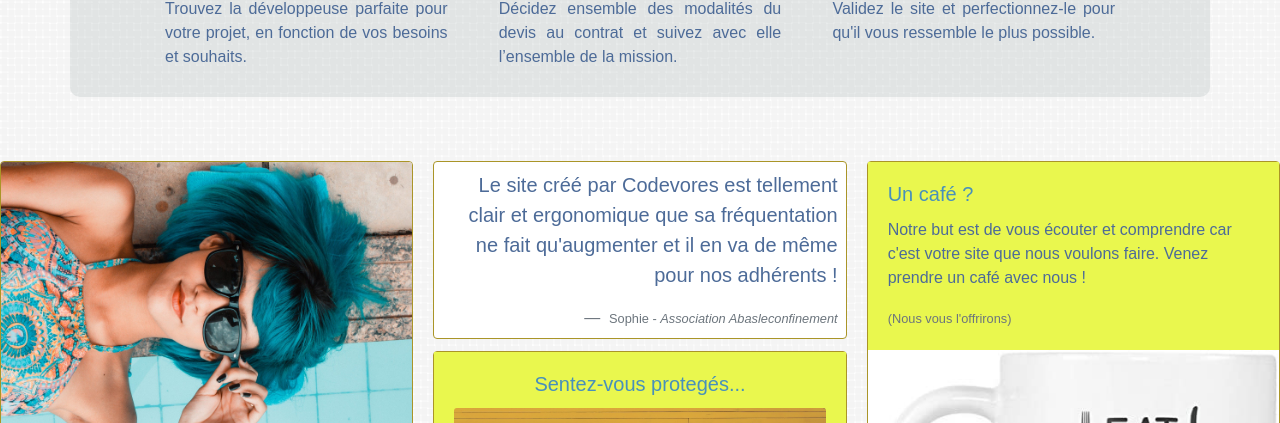
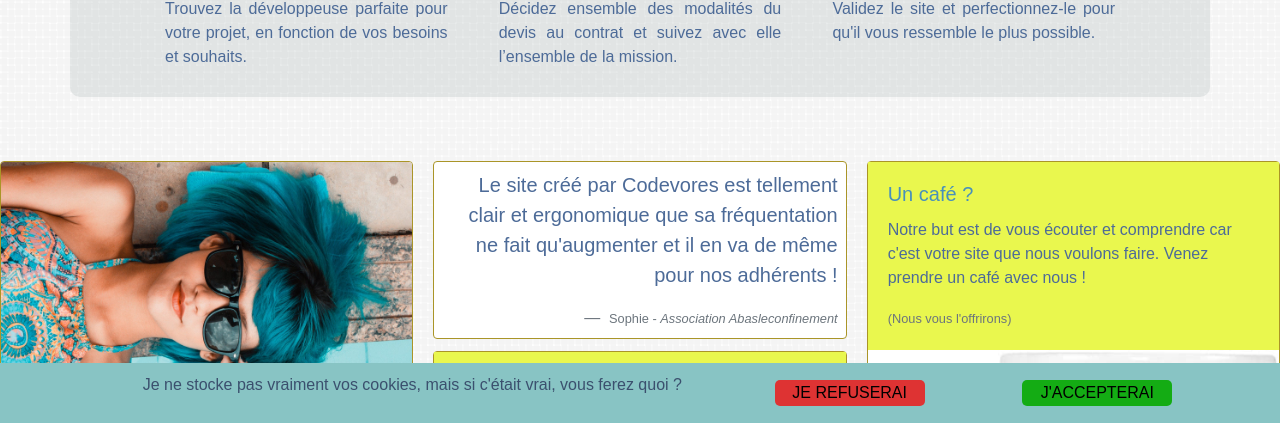
Before and after one commit to silviacec/Codevores, a plain HTML site: page index.html in a window 1280 px wide. Shown: the part 377-800 px from the top of the page. Drawn offline with Linux system fonts and the light colour scheme; a web font is replaced by a local one.

Commit message:
add cookies banner

```diff
--- a/assets/css/style.css
+++ b/assets/css/style.css
@@ -481,3 +481,45 @@ fieldset {
 li h4{
   text-align: left;
 }
+/* Cookies banner*********************************************************** */
+.banner-cookies{
+  height: auto;
+  width: 100%;
+  background-color: #88c4c4;
+  display: flex;
+  padding: 10px 15px 10px 15px;
+  align-items: center;
+  position: fixed;
+  bottom: 0;
+  justify-content: space-evenly;
+}
+.button-cookies-yes{
+  height: auto;
+  width:150px;
+  background-color: #14ac14;
+  border: none;
+  border-radius: 5px;
+  cursor: pointer;
+  margin:5px;
+}
+.button-cookies-no{
+  height: auto;
+  width:150px;
+  background-color: #de3333;
+  border: none;
+  border-radius: 5px;
+  cursor: pointer;
+  margin:5px;
+}
+.cookies-text{
+  /* flex-grow: 1; */
+  margin-left: 40px;
+}
+section>p{
+  color:#3b506e;
+}
+@media screen and (max-width: 500px){
+  .banner-cookies{
+    display: block;
+  }
+}
--- a/index.html
+++ b/index.html
@@ -221,7 +221,11 @@
         </div>
         <p class="copyright">Codevores ©2020 • Mentions légales • CGU/CGV • Création CekCek :-) </p>
       </footer>
-
+      <section class="banner-cookies">
+        <p class="cookies-text">Je ne stocke pas vraiment vos cookies, mais si c'était vrai, vous ferez quoi&nbsp?</p>
+      <button class="button-cookies-no" onclick="if (confirm('Bon choix. Mais êtes vous sûr?')) {document.querySelector('.banner-cookies').remove()}" type="button" name="button">JE REFUSERAI</button>
+        <button class="button-cookies-yes" onclick="{document.querySelector('.banner-cookies').remove()}" type="button" name="button">J'ACCEPTERAI</button>
+      </section>
       <script src="assets/js/codevores.js">
       </script>
 
```
Also changed, not shown: 1 other file.
